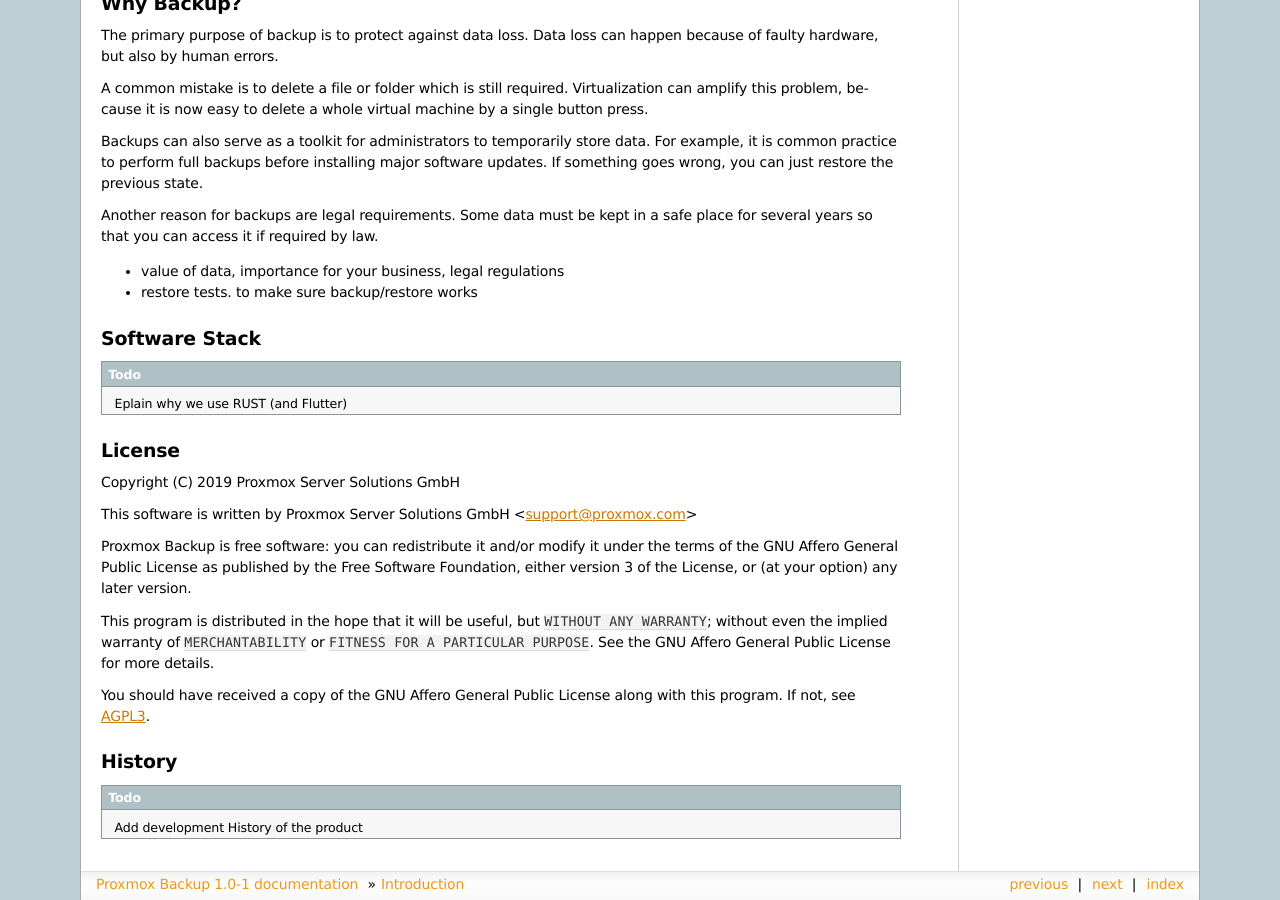
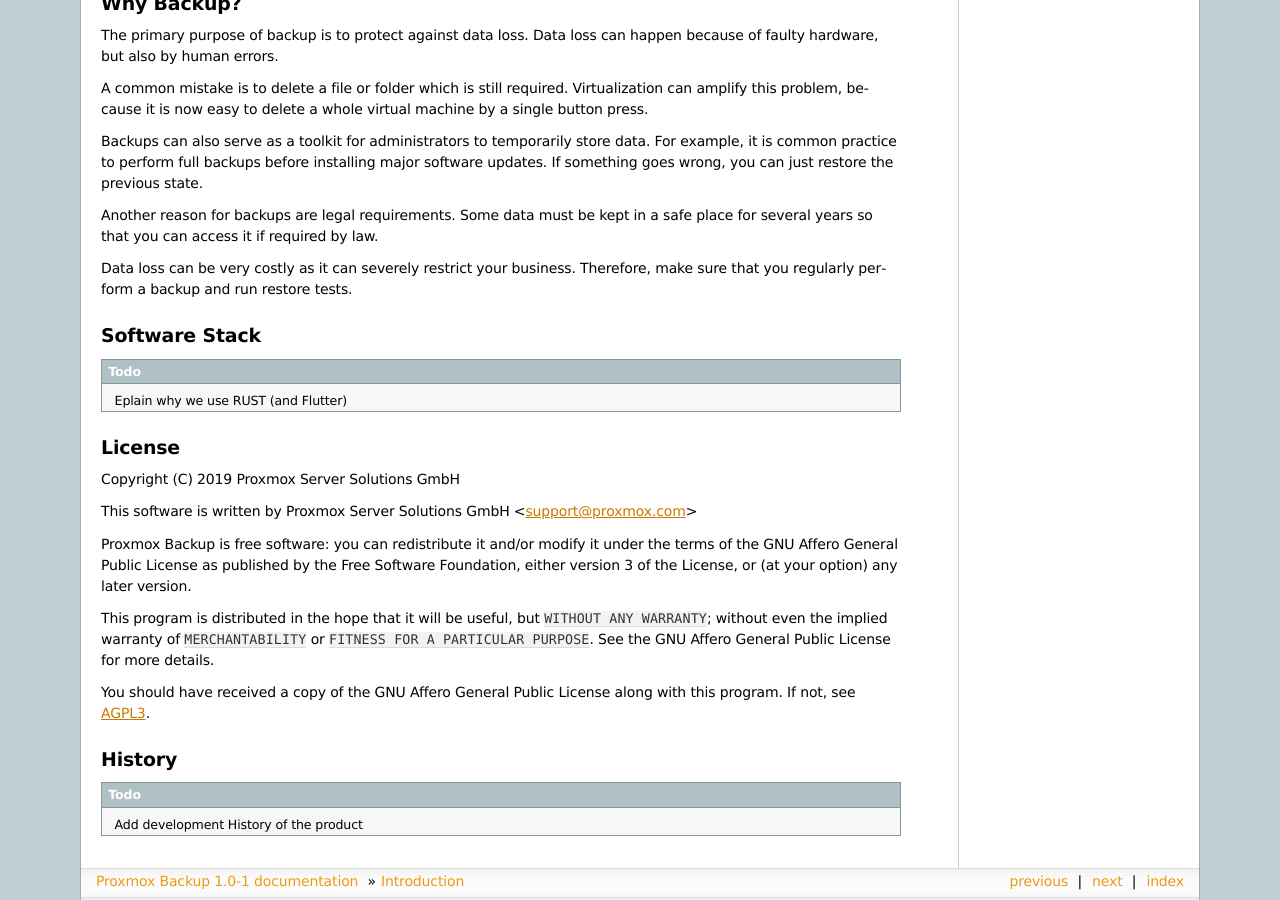
Before and after one commit to proxmox/proxmox-backup, a Sphinx documentation site: the page built from docs/introduction.rst, in a window 1280 px wide and 900 px high, scrolled down 929 px. Built offline with Sphinx 7.4.7, drawn with Linux system fonts in a browser that asks for light colours.

Commit message:
docs/introduction.rst: improve "Why Backup" section.

```diff
--- a/docs/introduction.rst
+++ b/docs/introduction.rst
@@ -93,10 +93,9 @@
 kept in a safe place for several years so that you can access it if
 required by law.
 
-
-- value of data, importance for your business, legal regulations
-
-- restore tests. to make sure backup/restore works
+Data loss can be very costly as it can severely restrict your
+business. Therefore, make sure that you regularly perform a backup
+and run restore tests.
 
 
 Software Stack
```
